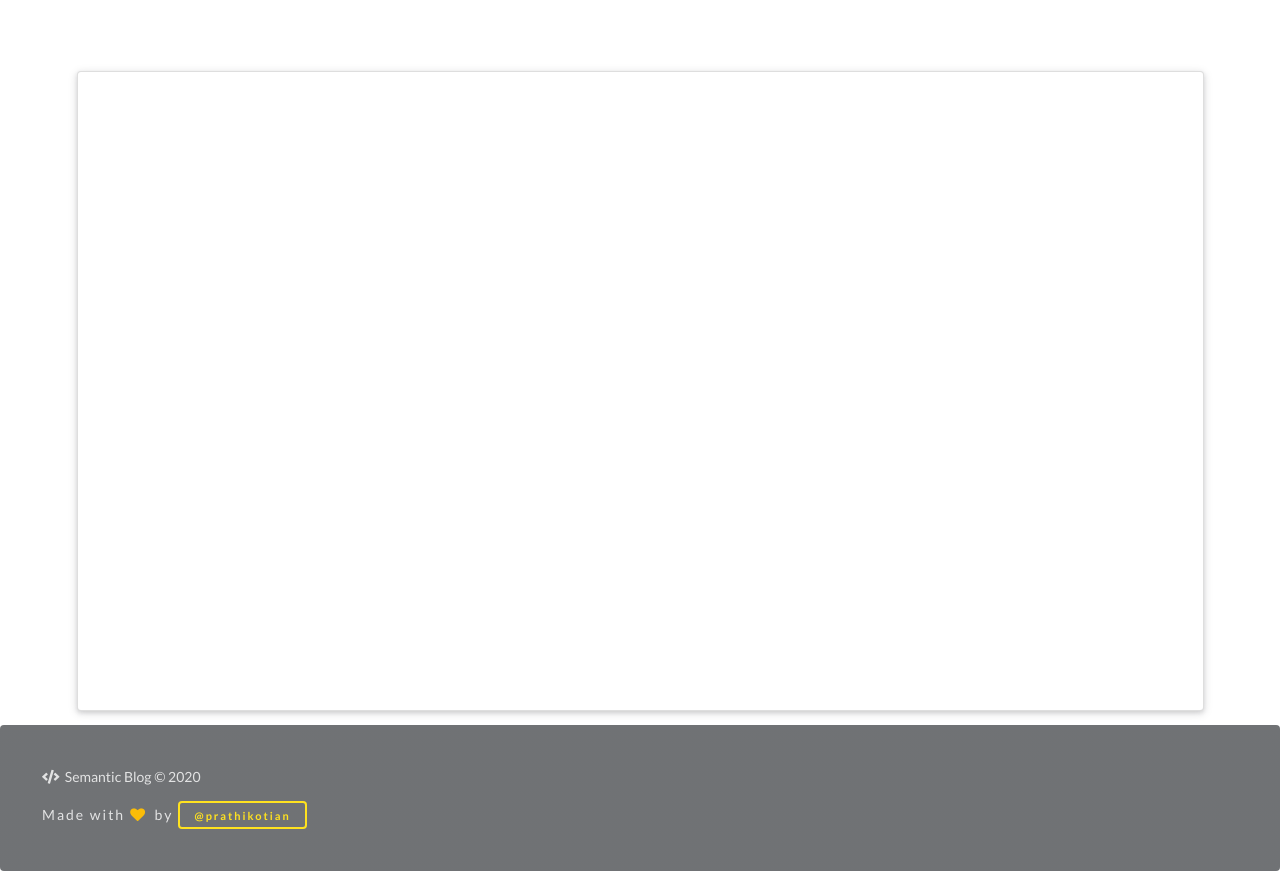
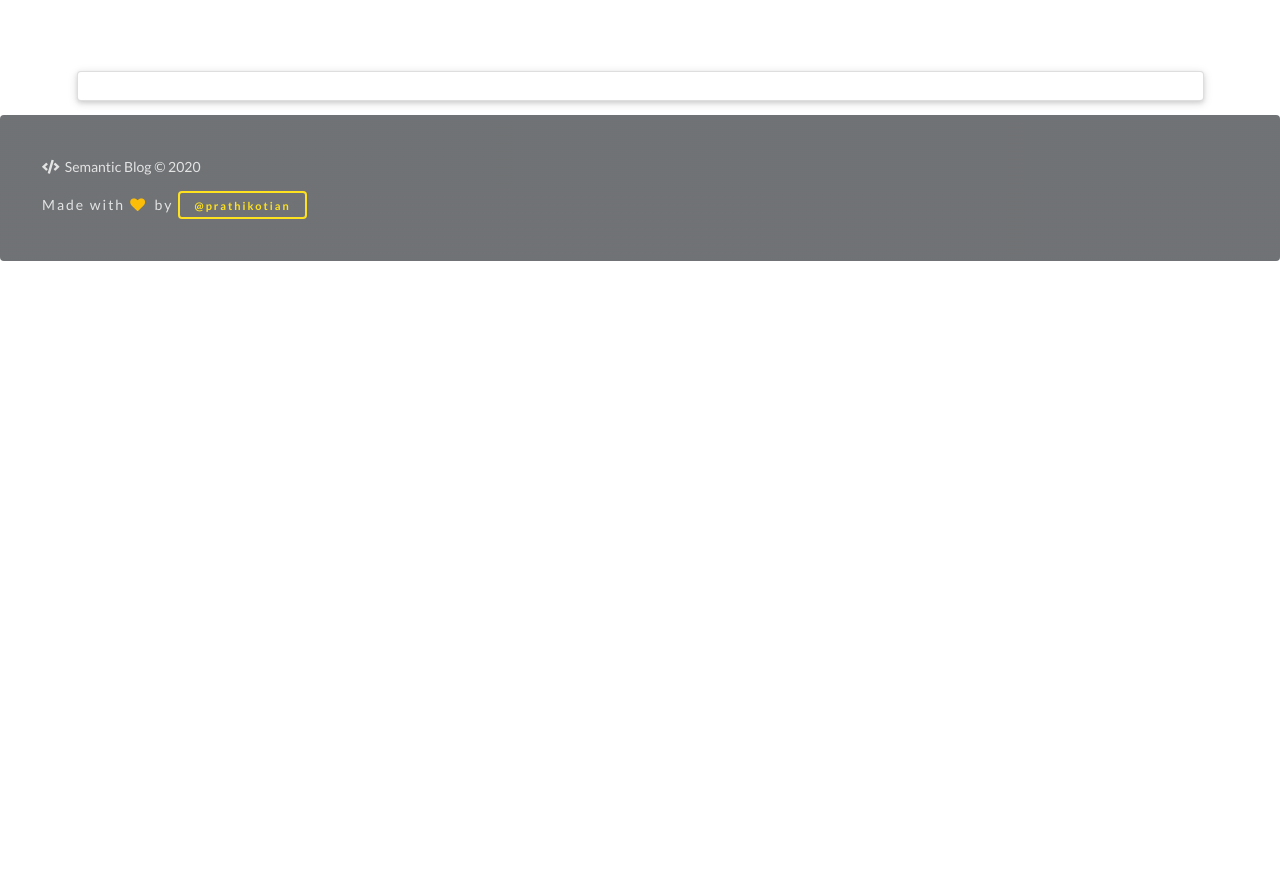
Before and after one commit to prathikotian/semanticblog, a Node server app: page /blogs in a window 1280 px wide. Shown: the part 69-940 px from the top of the page. Run offline with Node 20, Linux system fonts and the light colour scheme; data that the repository does not hold is empty; some libraries are stand-ins or nearby versions.

Commit message:
ui changes

```diff
--- a/public/css/master.css
+++ b/public/css/master.css
@@ -8,10 +8,6 @@ img {
 /* Header Nav Styling */
 .ui.container.segment {
   margin-top: 10rem;
-}
-
-.ui.main.segment {
-  height: 80vh;
 }
 
 /* Show Page Styling */
--- a/views/edit.ejs
+++ b/views/edit.ejs
@@ -1,5 +1,5 @@
 <%- include('partials/header') %>
-<div class="ui container raised main segment">
+<div class="ui container raised segment">
   <h1 class="ui huge header">Edit <%= blog.title %></h1>
   <form class="ui form" action="/blogs/<%= blog._id %>/?_method=PUT" method="POST">
     <div class="field">
--- a/views/index.ejs
+++ b/views/index.ejs
@@ -1,5 +1,5 @@
 <%- include('partials/header') %>
-  <div class="ui container raised main segment">
+  <div class="ui container raised segment">
     <div class="ui divided items">
       <% blogs.forEach(blog => { %>
         <div class="item">
--- a/views/new.ejs
+++ b/views/new.ejs
@@ -1,5 +1,5 @@
 <%- include('partials/header') %>
-<div class="ui container main segment">
+<div class="ui container segment">
   <div class="ui huge header">New Blog</div>
   <form class="ui form" action="/blogs" method="post">
     <div class="field">
--- a/views/show.ejs
+++ b/views/show.ejs
@@ -1,5 +1,5 @@
 <%- include('partials/header') %>
-<div class="ui container main segment">
+<div class="ui container segment">
   <div class="ui huge header"><%- data.title %></div>
   <div class="ui top attached">
     <div class="item">
```
